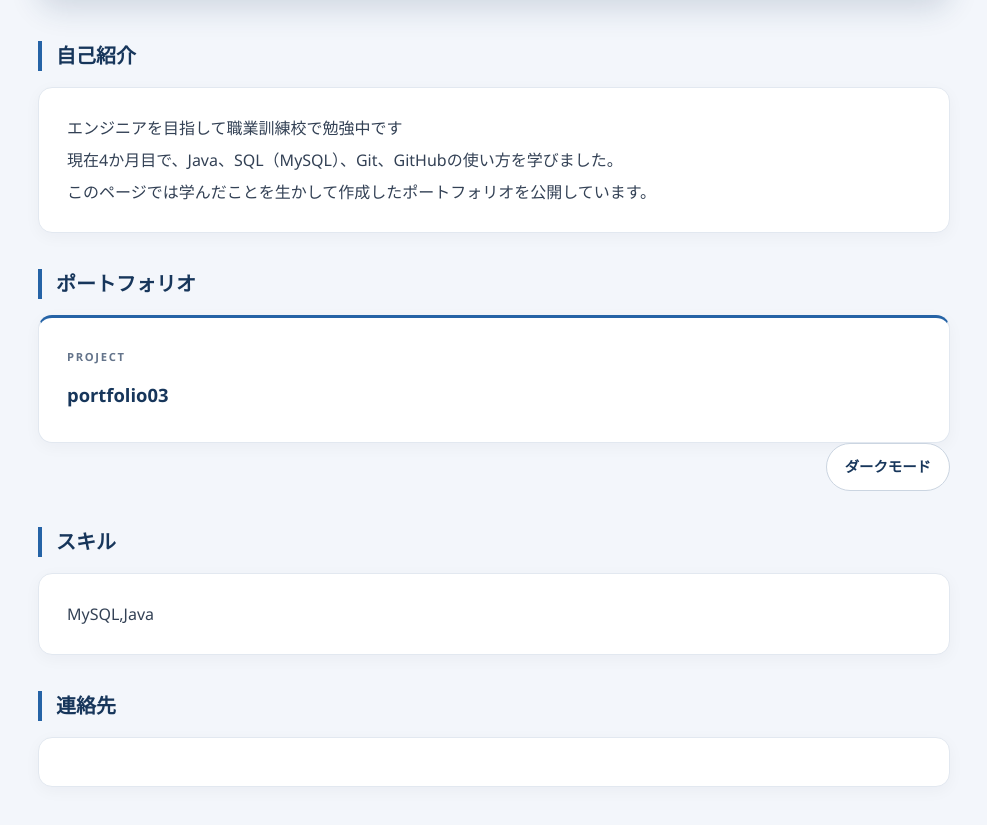
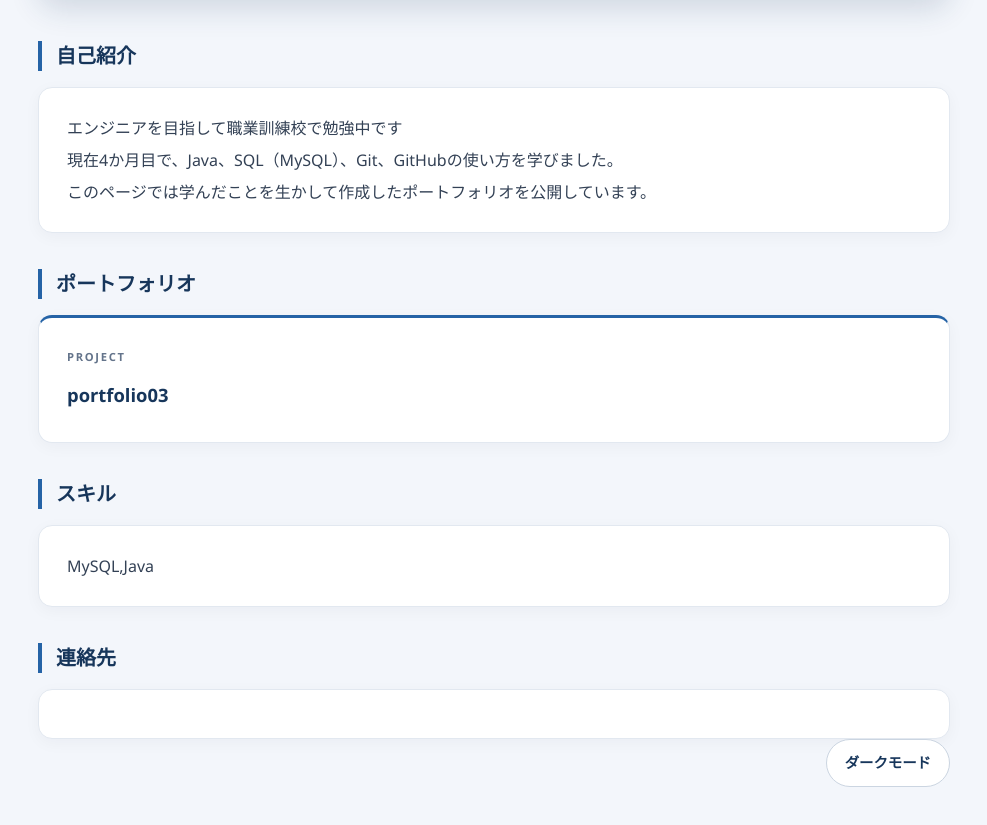
Before and after one commit to abe-sh1/abe-sh1.github.io, a plain HTML site: page index.html in a window 1280 px wide. Shown: the part 219-1044 px from the top of the page, without its empty margins (146-1133 px from the left). Drawn offline with Linux system fonts and the light colour scheme.

Commit message:
feat: js追加
追加＆修正

```diff
--- a/index.html
+++ b/index.html
@@ -1,12 +1,14 @@
 <!DOCTYPE html>
 <html lang="ja">
+
 <head>
 	<meta charset="UTF-8">
 	<meta name="viewport" content="width=device-width, initial-scale=1.0">
 	<link rel="stylesheet" href="CSS/style.css">
-	<script src="js/main.js" defar></script>
+	<script src="js/main.js"  defer></script>
 	<title>ポートフォリオ公開サイト</title>
 </head>
+
 <body>
 	<h1>ポートフォリオ公開サイト</h1>
 	<h2 class="reveal">自己紹介</h2>
@@ -17,15 +19,14 @@
 	</p>
 	<h2 class="reveal">ポートフォリオ</h2>
 	<p class="portfolio-card">portfolio03</p>
-	<button id="themeToggle"
-			class="theme-toggle"
-			type="button"
-			aria-pressed="false">
+	<h2 class="reveal">スキル</h2>
+	<p>MySQL,Java</p>
+	<h2 class="reveal">連絡先</h2>
+	<p></p>
+	<button id="themeToggle" class="theme-toggle" type="button" aria-pressed="false">
 		ダークモード
 	</button>
-	<h2>スキル</h2>
-	<p>MySQL,Java</p>
-	<h2>連絡先</h2>
-	<p></p>
+
 </body>
+
 </html>
```
Lines whose indentation alone changed are shown as unchanged.
